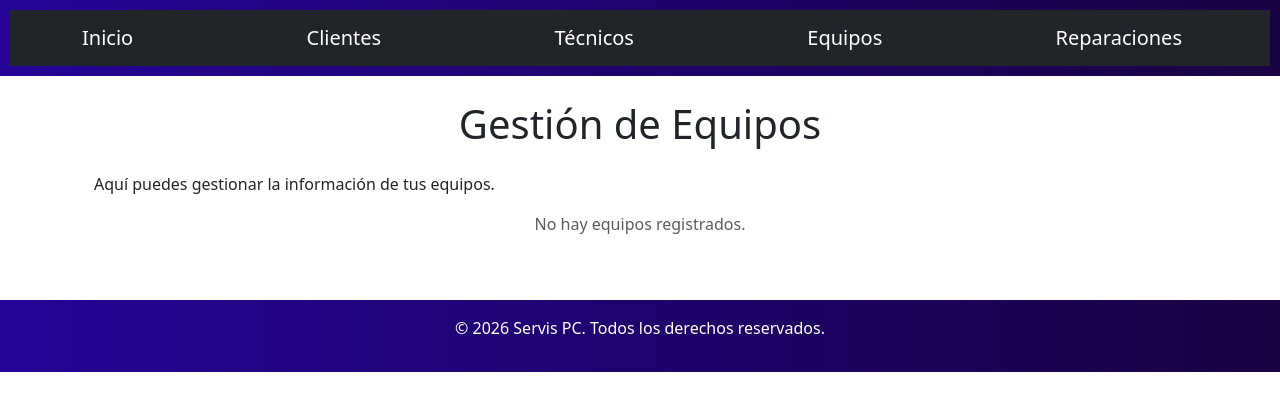
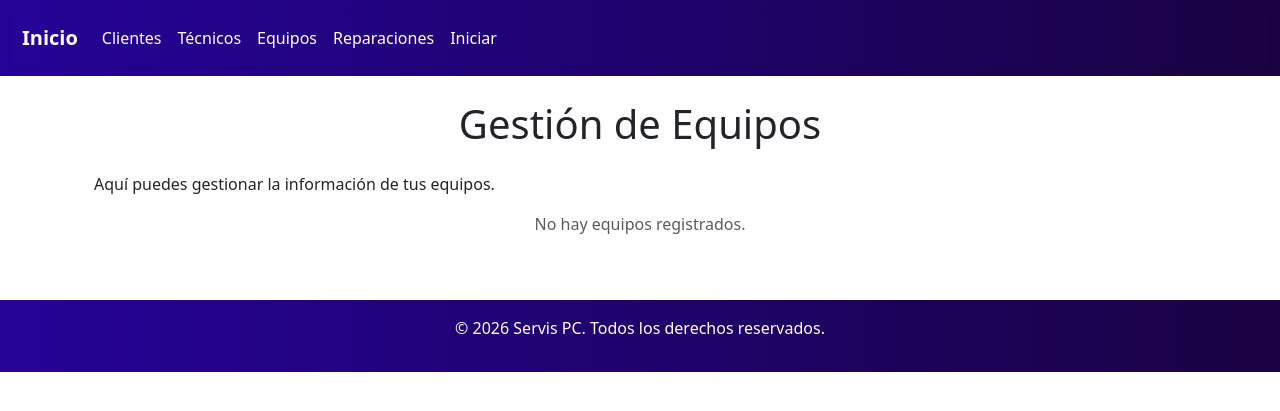
Before and after one commit to federicoaranda19-hub/TepyCheck-Proyecto, a Django app: page /equipos/ in a window 1280 px wide. Shown: the top 411 px of the page. Run offline with Django 5.2, Linux system fonts and the light colour scheme; data that the repository does not hold is empty.

Commit message:
pag 38-41

```diff
--- a/myapp/templates/base.html
+++ b/myapp/templates/base.html
@@ -15,15 +15,74 @@
     <!-- Tu CSS personalizado -->
     <link rel="stylesheet" href="{% static 'myapp/css/styles.css' %}">
 </head>
+
 <body>
+
     <header>
-        <nav class="navbar navbar-dark bg-dark">
-            <div class="container">
-                <a class="navbar-brand" href="{% url 'myapp:index' %}">Inicio</a>
-                <a class="navbar-brand" href="{% url 'myapp:clientes' %}">Clientes</a>
-                <a class="navbar-brand" href="{% url 'myapp:tecnicos' %}">Técnicos</a>
-                <a class="navbar-brand" href="{% url 'myapp:equipos' %}">Equipos</a>
-                <a class="navbar-brand" href="{% url 'myapp:reparaciones' %}">Reparaciones</a>
+        <nav class="navbar navbar-expand-md navbar-light navbar-dark static-top shadow-sm">
+            <div class="container-fluid">
+
+                <!-- Inicio -->
+                <a class="navbar-brand fw-bold text-white" href="{% url 'myapp:index' %}">
+                    Inicio
+                </a>
+
+                <!-- Botón del menú hamburguesa -->
+                <button class="navbar-toggler" type="button"
+                        data-bs-toggle="collapse"
+                        data-bs-target="#navbarContenido"
+                        aria-controls="navbarContenido"
+                        aria-expanded="false"
+                        aria-label="Toggle navigation">
+
+                    <span class="navbar-toggler-icon"></span>
+
+                </button>
+
+                <!-- Contenido del menú -->
+                <div class="collapse navbar-collapse" id="navbarContenido">
+
+                    <ul class="navbar-nav me-auto mb-2 mb-lg-0">
+
+                        <li class="nav-item">
+                            <a class="nav-link text-white btn btn-primary"
+                               href="{% url 'myapp:clientes' %}">
+                                Clientes
+                            </a>
+                        </li>
+
+                        <li class="nav-item">
+                            <a class="nav-link text-white btn btn-primary"
+                               href="{% url 'myapp:tecnicos' %}">
+                                Técnicos
+                            </a>
+                        </li>
+
+                        <li class="nav-item">
+                            <a class="nav-link text-white btn btn-primary"
+                               href="{% url 'myapp:equipos' %}">
+                                Equipos
+                            </a>
+                        </li>
+
+                        <li class="nav-item">
+                            <a class="nav-link text-white btn btn-primary"
+                               href="{% url 'myapp:reparaciones' %}">
+                                Reparaciones
+                            </a>
+                        </li>
+
+                        <li class="nav-item">
+                            <a class="nav-link text-white btn btn-primary"
+                               href="#NADAAUN">
+                                Iniciar
+                            </a>
+                        </li>
+
+                    </ul>
+
+                </div>
+
             </div>
         </nav>
     </header>
@@ -38,5 +97,6 @@
     </footer>
 
     <script src="https://cdn.jsdelivr.net/npm/bootstrap@5.3.3/dist/js/bootstrap.bundle.min.js"></script>
+
 </body>
 </html>
```
Also changed, not shown: 1 other file.
